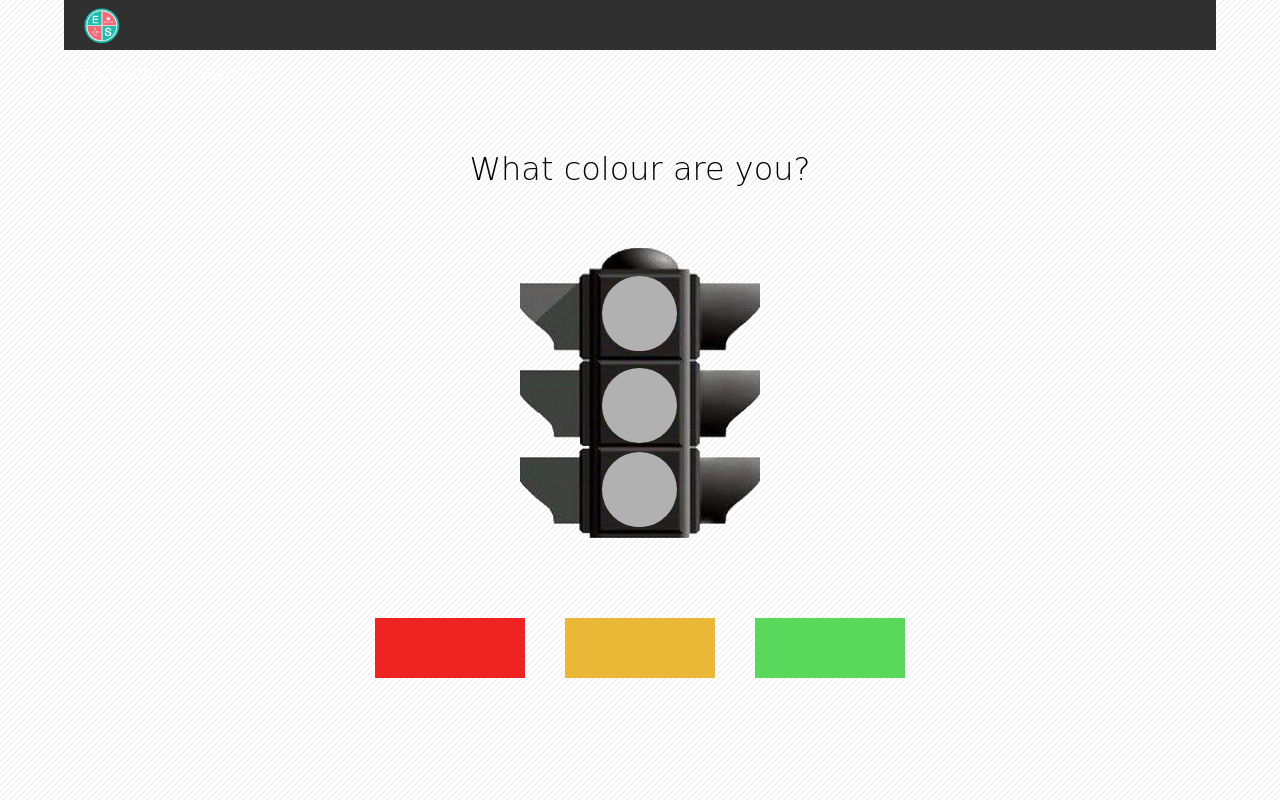
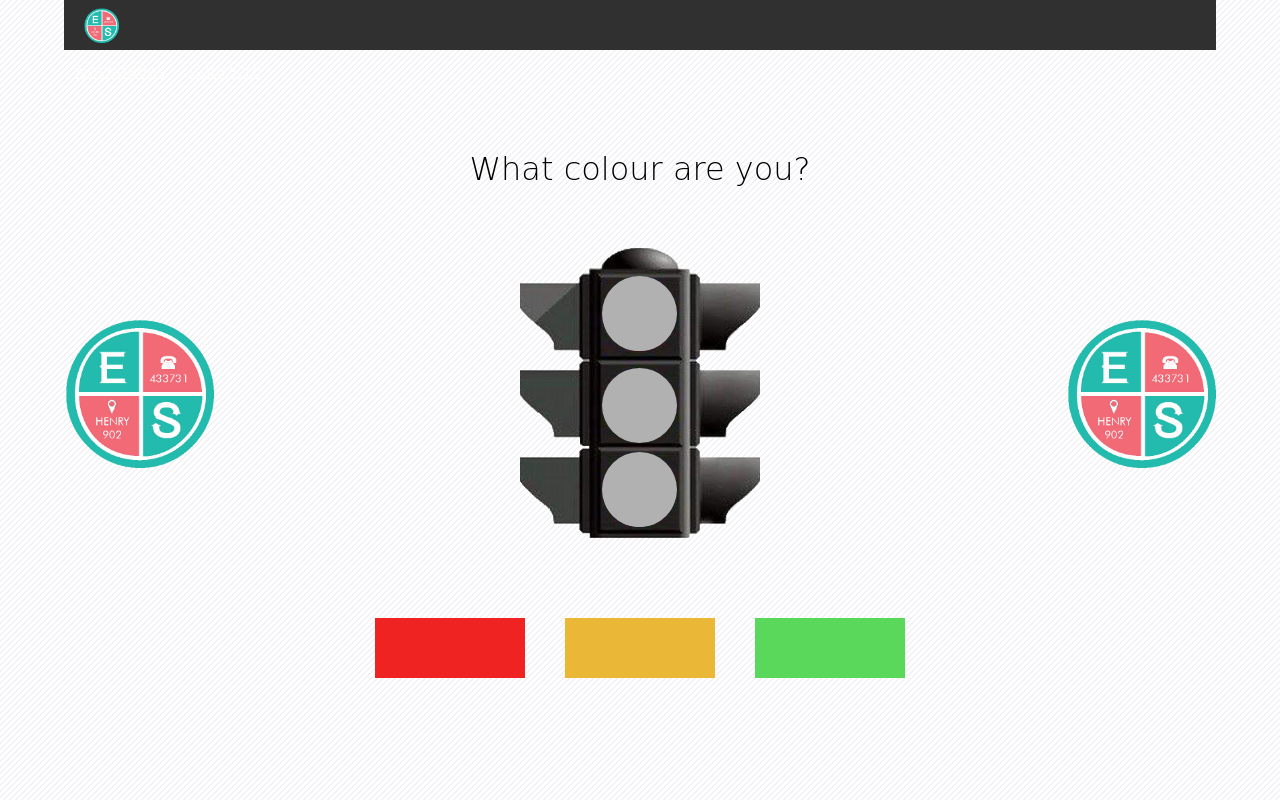
Before and after one commit to ComteAgustin/Programa-de-evaluacion-a-traves-de-semaforo, a plain HTML site: page semaforo.html in a window 1280 px wide. Drawn offline with Linux system fonts and the light colour scheme; a web font is replaced by a local one.

Commit message:
Version final 1.2

```diff
--- a/estilos.css
+++ b/estilos.css
@@ -47,6 +47,20 @@ body {
 	border-bottom: 2px solid white;
 }
 
+/* MAIN APP */
+
+.main-app {
+	display: flex;
+	flex-direction: row;
+	justify-content: center;
+	align-items: center;
+}
+
+.img {
+	width: 150px;
+	height: 150px;
+	margin: 0 auto;
+}
 
 /* SEMAFORO */
 
--- a/index.html
+++ b/semaforo.html
@@ -11,7 +11,7 @@
 
     <!-- NAVBAR -->
     <nav class="nav">
-        <a href="../index.html" >
+        <a href="semaforo.html" >
           <img src="logo.png">
         </a>
         <div class="nav__links">
@@ -25,6 +25,10 @@
     <!-- MAIN -->
     <div class="main">
         <h1>What colour are you?</h1>
+        <div class="main-app">
+            <div class="main-img">
+                <img src="logo.png" class="img" />
+            </div>
             <!-- SEMAFORO -->
             <div class="semaforo">
                 <div class="contenedor-luces">
@@ -37,6 +41,10 @@
                     <!-- LUZ-VERDE -->
                     <div class="luces luz-verde" id="luzVerde">
                     </div>
+                </div>
+            </div>
+            <div class="main-img">
+                <img src="logo.png" class="img" />
             </div>
         </div>
 
```
Lines whose indentation alone changed are shown as unchanged.
